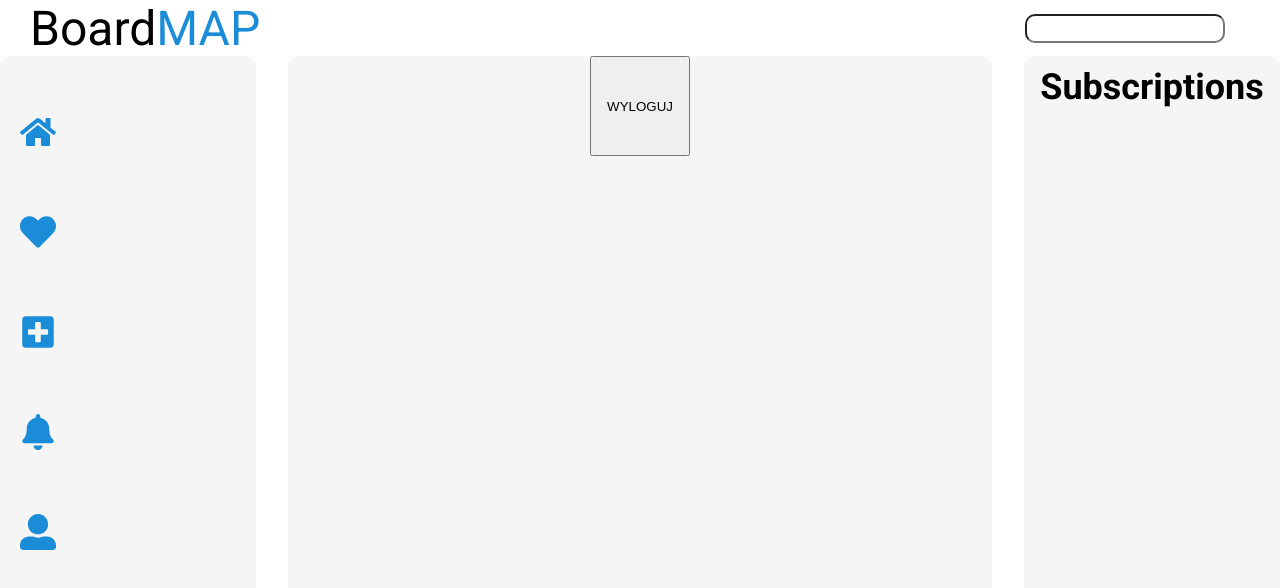
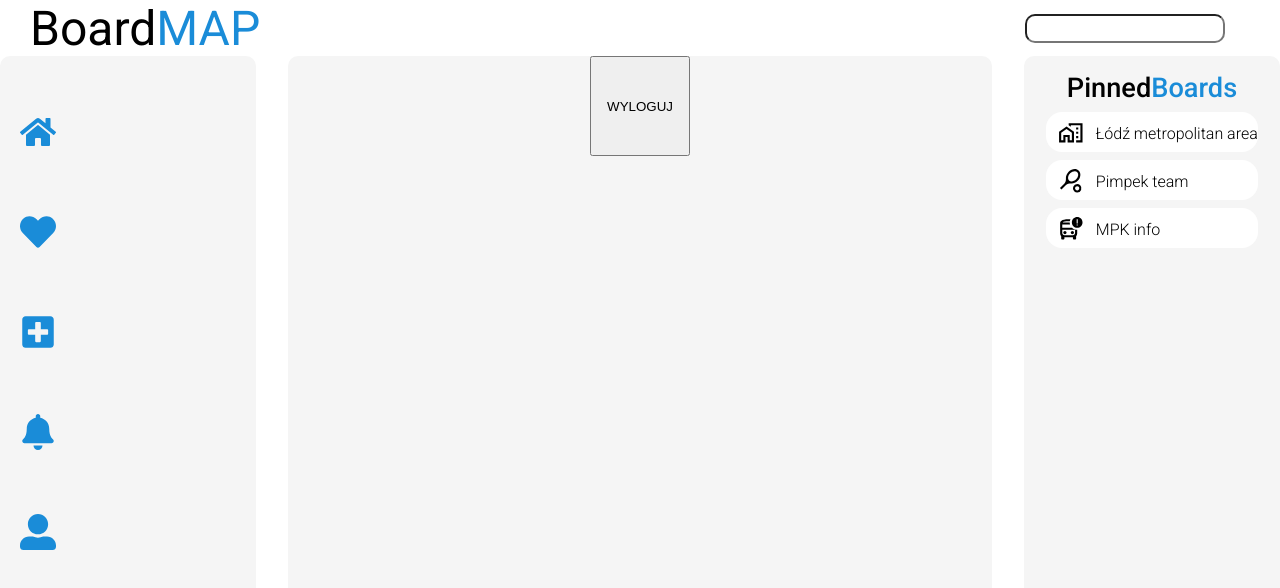
Before and after one commit to PiotrRynio/CodersCamp2021.Project-2.FullStack.React-Node, a React (Create React App) app in the folder frontend/: page /profile in a window 1280 px wide. Shown: the top 588 px of the page. Built offline with nearby package versions, Linux system fonts and the light colour scheme.

Commit message:
Moving component to the right column

```diff
--- a/frontend/src/components/PinnedBoards/BoardEntry.styled.js
+++ b/frontend/src/components/PinnedBoards/BoardEntry.styled.js
@@ -1,9 +1,7 @@
 import styled from 'styled-components';
 
 export const Container = styled.div`
-  width: 90%;
-  align: right;
-  margin-left: 1.5em;
+  width: 100%;
 `;
 
 export const Item = styled.div`
@@ -16,15 +14,15 @@ export const Item = styled.div`
 `;
 
 export const Icon = styled.div`
-  font-size: 2em;
+  font-size: 1.6em;
   margin-right: 12px;
-  padding-top: 4px;
+  padding-top: 8px;
   padding-left: 12px;
 `;
 
 export const Name = styled.span`
   color: black;
-  font-size: 1.3em;
+  font-size: 1em;
   font-weight: 300;
-  padding-top: 8px;
+  padding-top: 12px;
 `;
--- a/frontend/src/components/PinnedBoards/PinnedBoards.jsx
+++ b/frontend/src/components/PinnedBoards/PinnedBoards.jsx
@@ -1,14 +1,10 @@
-import { Container, Title, TitleMainColor, Icon, BoardName } from './PinnedBoards.styled';
+import { Container, Title, TitleMainColor } from './PinnedBoards.styled';
 import BoardEntry from './BoardEntry';
-import { HiClipboardList } from 'react-icons/hi';
 import { MdOutlineHomeWork, MdOutlineSportsTennis, MdOutlineBusAlert } from 'react-icons/md';
 
 const PinnedBoards = () => {
   return (
     <Container>
-      <Icon>
-        <HiClipboardList />
-      </Icon>
       <Title>
         Pinned<TitleMainColor>Boards</TitleMainColor>
       </Title>
--- a/frontend/src/components/PinnedBoards/PinnedBoards.styled.js
+++ b/frontend/src/components/PinnedBoards/PinnedBoards.styled.js
@@ -1,14 +1,16 @@
 import styled from 'styled-components';
 
 export const Container = styled.div`
-  padding-top: 16px;
-  padding-left: 6px;
+  display: flex;
+  flex-direction: column;
+  align-items: center;
+  padding-top: 6px;
   padding-bottom: 24px;
 `;
 
 export const Title = styled.span`
   color: black;
-  font-size: 2em;
+  font-size: 1.7em;
   font-weight: 500;
   text-decoration: none;
 `;
--- a/frontend/src/components/RightSide/RightSidebar.js
+++ b/frontend/src/components/RightSide/RightSidebar.js
@@ -1,10 +1,10 @@
-import React from 'react';
-import { Sidebar, Subscriptions } from './RightSidebar.styled';
+import PinnedBoards from 'components/PinnedBoards/PinnedBoards';
+import { Sidebar } from './RightSidebar.styled';
 
 const RightSidebar = () => {
   return (
     <Sidebar>
-      <Subscriptions>Subscriptions</Subscriptions>
+      <PinnedBoards />
     </Sidebar>
   );
 };
--- a/frontend/src/components/RightSide/RightSidebar.styled.js
+++ b/frontend/src/components/RightSide/RightSidebar.styled.js
@@ -17,7 +17,3 @@ export const Sidebar = styled.div`
     display: none;
   }
 `;
-
-export const Subscriptions = styled.h4`
-  font-size: 36px;
-`;
```
